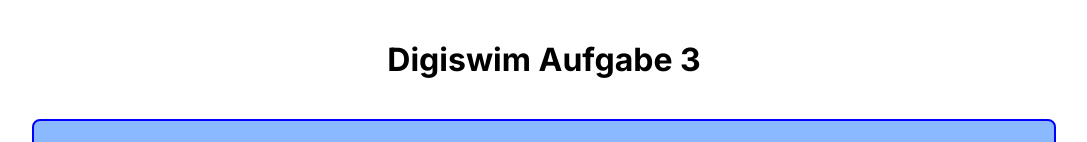
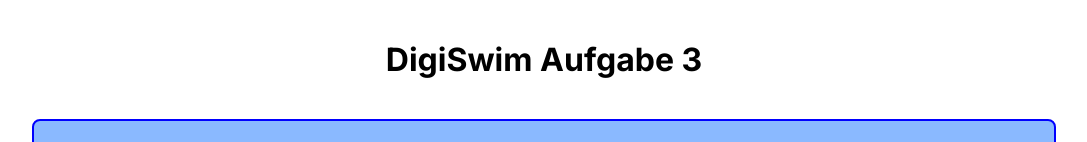
Before and after one commit to derjubu/digiswim-station-1, a Next.js app: page /step3 in a window 1280 px wide. Shown: the top 142 px of the page, without its empty margins (96-1183 px from the left). Built offline with nearby package versions, Linux system fonts and the light colour scheme.

Commit message:
fix: change digiswim to camelcase

```diff
--- a/src/pages/step1.tsx
+++ b/src/pages/step1.tsx
@@ -32,7 +32,7 @@
   return (
     <>
       <Head>
-        <title>Digiswim Aufgabe 1</title>
+        <title>DigiSwim Aufgabe 1</title>
         <meta name="description" content="Generated by create next app" />
         <meta name="viewport" content="width=device-width, initial-scale=1" />
         <link rel="icon" href="/favicon.ico" />
--- a/src/pages/step2.tsx
+++ b/src/pages/step2.tsx
@@ -58,14 +58,14 @@
   return (
     <>
       <Head>
-        <title>Digiswim Aufgabe 2</title>
+        <title>DigiSwim Aufgabe 2</title>
         <meta name="description" content="Generated by create next app" />
         <meta name="viewport" content="width=device-width, initial-scale=1" />
         <link rel="icon" href="/favicon.ico" />
       </Head>
       <main className={`${styles.main} ${inter.className}`}>
         <div className={styles.headline}>
-          <h1>Digiswim Aufgabe 2</h1>
+          <h1>DigiSwim Aufgabe 2</h1>
         </div>
         <Task>
           <Pikto image={Finger} />
--- a/src/pages/step3.tsx
+++ b/src/pages/step3.tsx
@@ -58,14 +58,14 @@
   return (
     <>
       <Head>
-        <title>Digiswim Aufgabe 3</title>
+        <title>DigiSwim Aufgabe 3</title>
         <meta name="description" content="Generated by create next app" />
         <meta name="viewport" content="width=device-width, initial-scale=1" />
         <link rel="icon" href="/favicon.ico" />
       </Head>
       <main className={`${styles.main} ${inter.className}`}>
         <div className={styles.headline}>
-          <h1>Digiswim Aufgabe 3</h1>
+          <h1>DigiSwim Aufgabe 3</h1>
         </div>
         <Task>
           <Pikto image={Finger} />
--- a/src/pages/step4.tsx
+++ b/src/pages/step4.tsx
@@ -58,14 +58,14 @@
   return (
     <>
       <Head>
-        <title>Digiswim Aufgabe 4</title>
+        <title>DigiSwim Aufgabe 4</title>
         <meta name="description" content="Generated by create next app" />
         <meta name="viewport" content="width=device-width, initial-scale=1" />
         <link rel="icon" href="/favicon.ico" />
       </Head>
       <main className={`${styles.main} ${inter.className}`}>
         <div className={styles.headline}>
-          <h1>Digiswim Aufgabe 4</h1>
+          <h1>DigiSwim Aufgabe 4</h1>
         </div>
         <Task>
           <Pikto image={Finger} />
```
